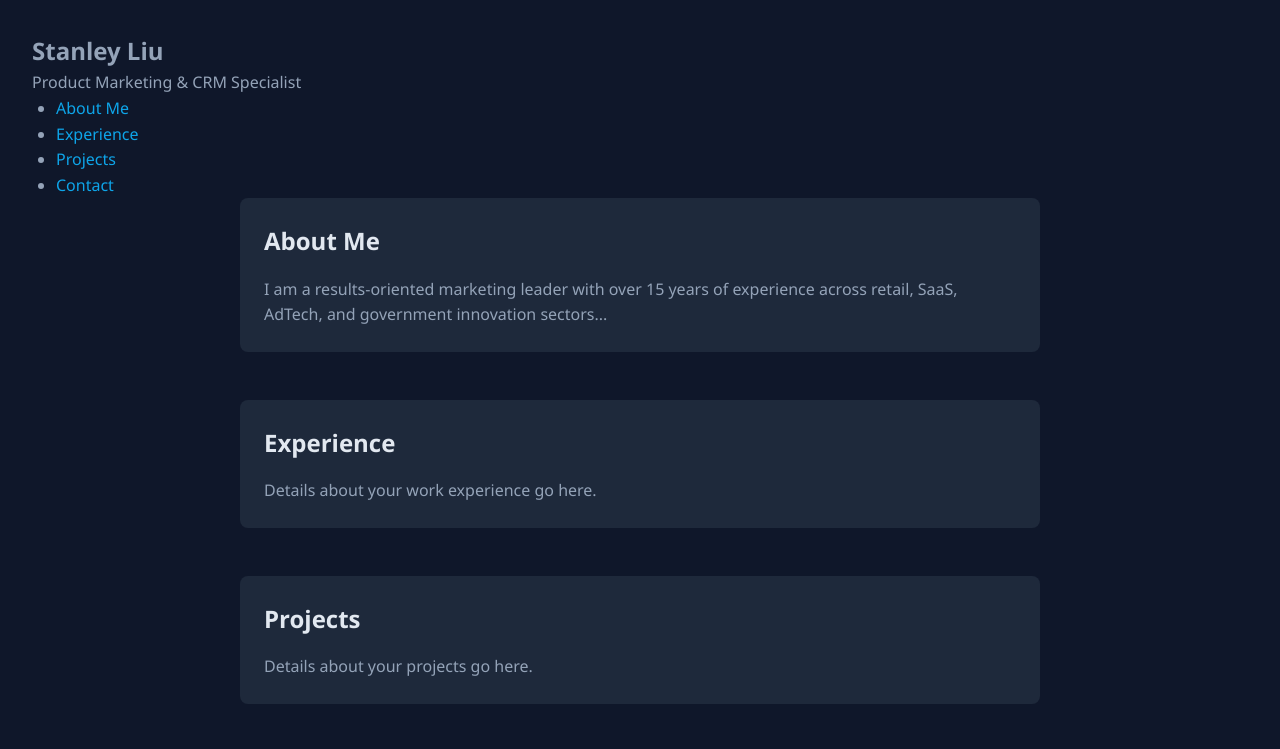
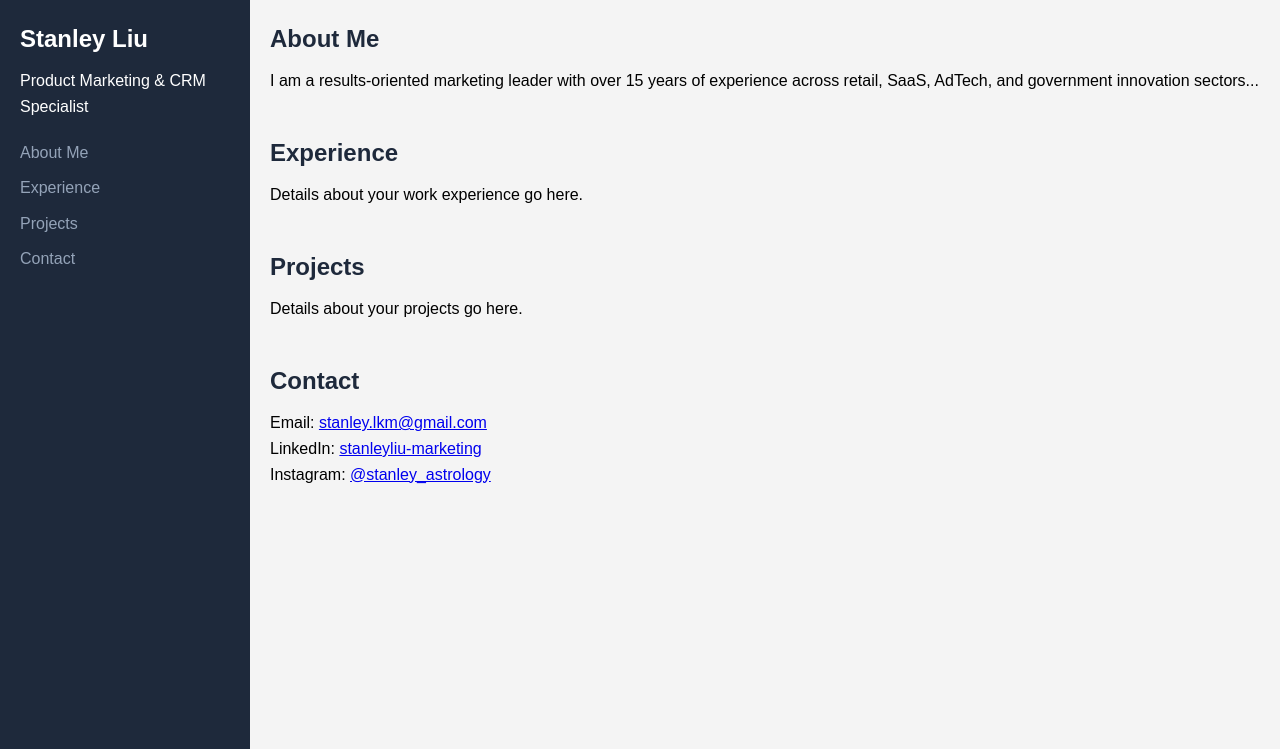
Before and after one commit to stanl3yliu/stanl3yliu.github.io, a plain HTML site: page index.html in a window 1280 px wide. Shown: the top 749 px of the page. Drawn offline with Linux system fonts and the light colour scheme.

Commit message:
Update styles.css

```diff
--- a/styles.css
+++ b/styles.css
@@ -1,13 +1,4 @@
-/* styles.css */
-
-:root {
-  --bg: #0f172a;
-  --text: #94a3b8;
-  --accent: #0ea5e9;
-  --header: #e2e8f0;
-  --section-bg: #1e293b;
-}
-
+/* Reset default margins and paddings */
 * {
   margin: 0;
   padding: 0;
@@ -15,60 +6,65 @@
 }
 
 body {
-  background-color: var(--bg);
-  color: var(--text);
-  font-family: 'Segoe UI', sans-serif;
+  font-family: Arial, sans-serif;
   line-height: 1.6;
-  padding: 2rem;
 }
 
-header {
-  text-align: center;
-  margin-bottom: 3rem;
+.container {
+  display: flex;
+  min-height: 100vh;
 }
 
-header h1 {
-  color: var(--header);
-  font-size: 2.5rem;
+/* Sidebar styling */
+.sidebar {
+  position: sticky;
+  top: 0;
+  height: 100vh;
+  width: 250px;
+  background-color: #1e293b;
+  color: #fff;
+  padding: 20px;
 }
 
-header p {
-  font-size: 1.2rem;
-  color: var(--accent);
-  font-weight: 600;
+.sidebar h1 {
+  font-size: 1.5rem;
+  margin-bottom: 10px;
 }
 
-section {
-  max-width: 800px;
-  margin: 0 auto 3rem auto;
-  padding: 1.5rem;
-  background-color: var(--section-bg);
-  border-radius: 8px;
+.sidebar p {
+  margin-bottom: 20px;
 }
 
-h2 {
-  font-size: 1.5rem;
-  color: var(--header);
-  margin-bottom: 1rem;
+.sidebar nav ul {
+  list-style: none;
 }
 
-ul {
-  list-style-type: disc;
-  padding-left: 1.5rem;
+.sidebar nav ul li {
+  margin-bottom: 10px;
 }
 
-a {
-  color: var(--accent);
+.sidebar nav ul li a {
+  color: #94a3b8;
   text-decoration: none;
 }
 
-a:hover {
-  text-decoration: underline;
+.sidebar nav ul li a:hover {
+  color: #fff;
 }
 
-footer {
-  text-align: center;
-  color: var(--text);
-  margin-top: 2rem;
-  font-size: 0.9rem;
+/* Main content styling */
+.content {
+  flex: 1;
+  padding: 20px;
+  background-color: #f4f4f4;
+  overflow-y: auto;
 }
+
+.content section {
+  margin-bottom: 40px;
+}
+
+.content h2 {
+  margin-bottom: 10px;
+  color: #1e293b;
+}
```
